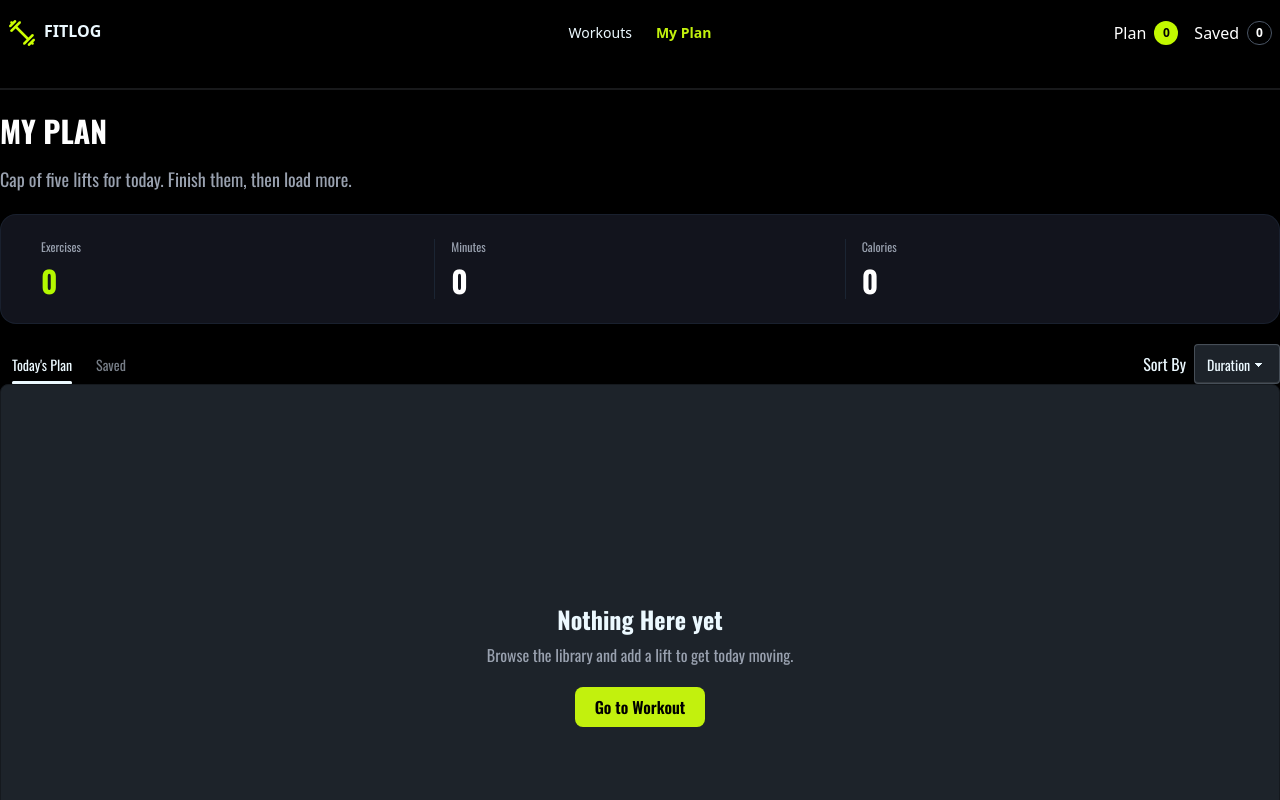
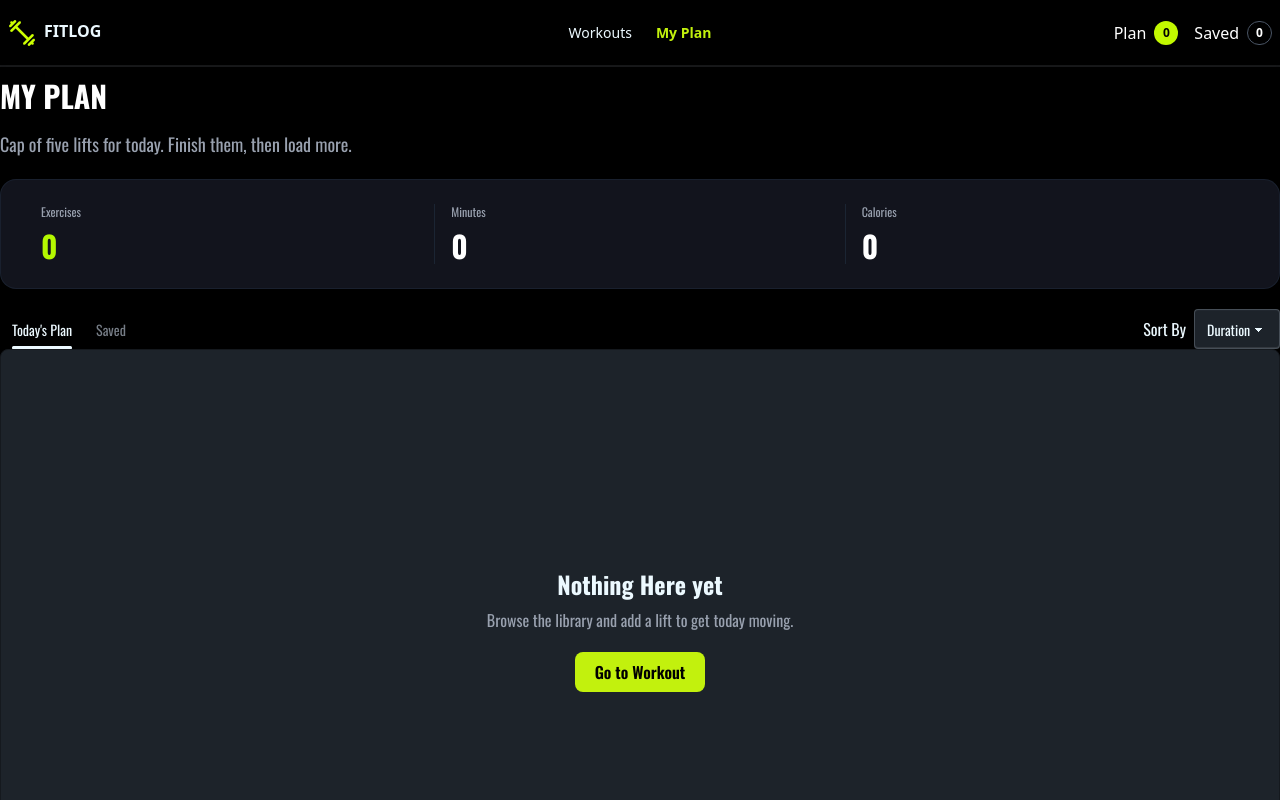
Before and after one commit to tanvirahmedmahin10/assignment-6, a Next.js app: page /myplan in a window 1280 px wide. Shown: the top 800 px of the page. Built offline with nearby package versions, Linux system fonts and the light colour scheme.

Commit message:
navba is made sticky

```diff
--- a/src/app/Components/Navbar.tsx
+++ b/src/app/Components/Navbar.tsx
@@ -9,7 +9,7 @@ import PlanButton from './NavBarButton/PlanButton2';
 
 const Navbar = () => {
     return (
-      <div>
+      <div className='sticky top-0 z-50 bg-black'>
       <div className='container mx-auto'>
         <div className="navbar shadow-sm">
           <div className="navbar-start">
@@ -49,7 +49,7 @@ const Navbar = () => {
         </div>
 
       </div>
-      <div className="divider"></div>
+      <div className="divider m-0 min-h-0 h-px"></div>
       </div>
     );
 };
--- a/src/app/layout.tsx
+++ b/src/app/layout.tsx
@@ -33,6 +33,7 @@ export default function RootLayout({ children }: LayoutProps<"/">) {
       <body className={`min-h-full flex flex-col`}>
         <div className='bg-black pb-1'>
         <GymPovider>
+
           <Navbar></Navbar>
           <main className={`${oswald.className}`}>
             {children}
```
